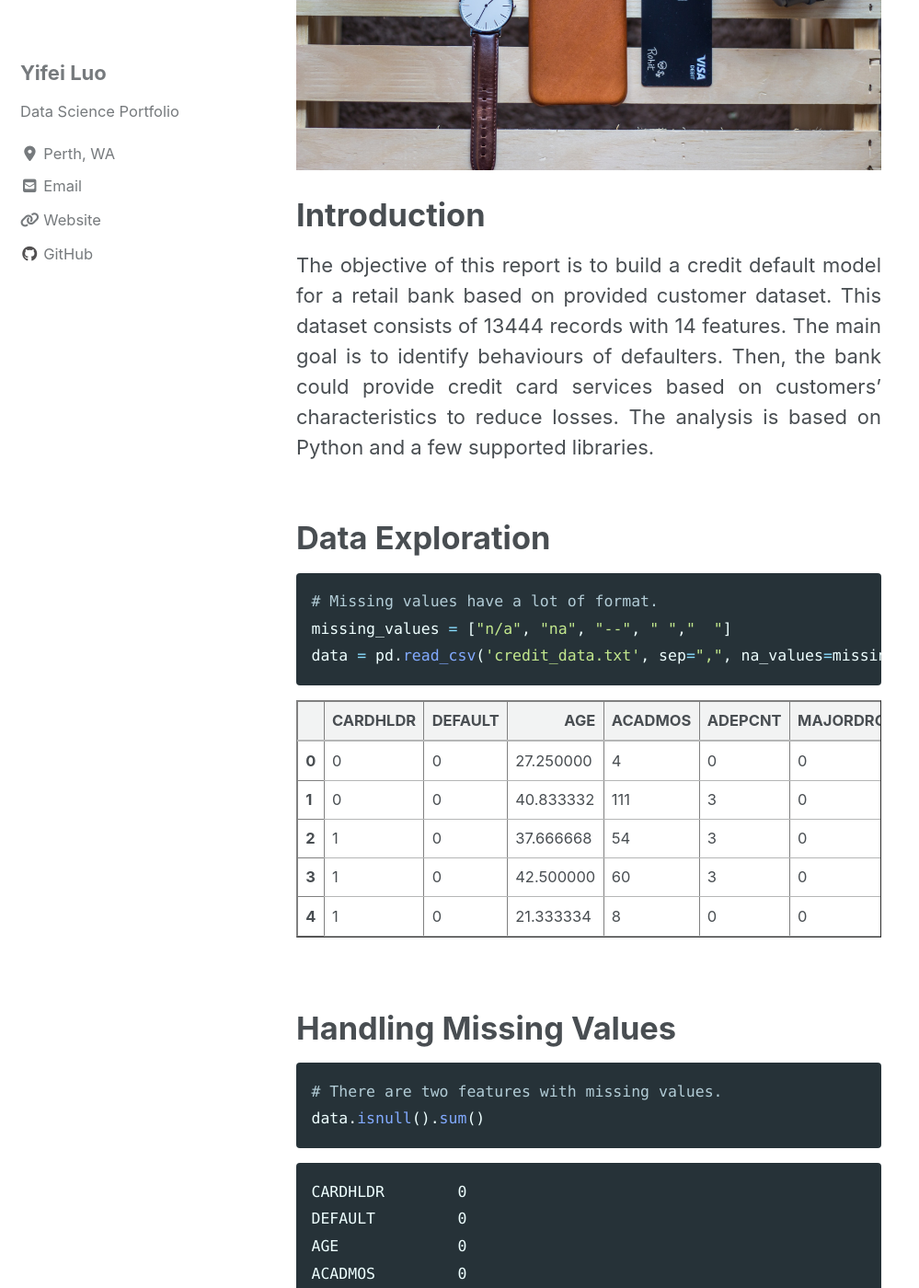
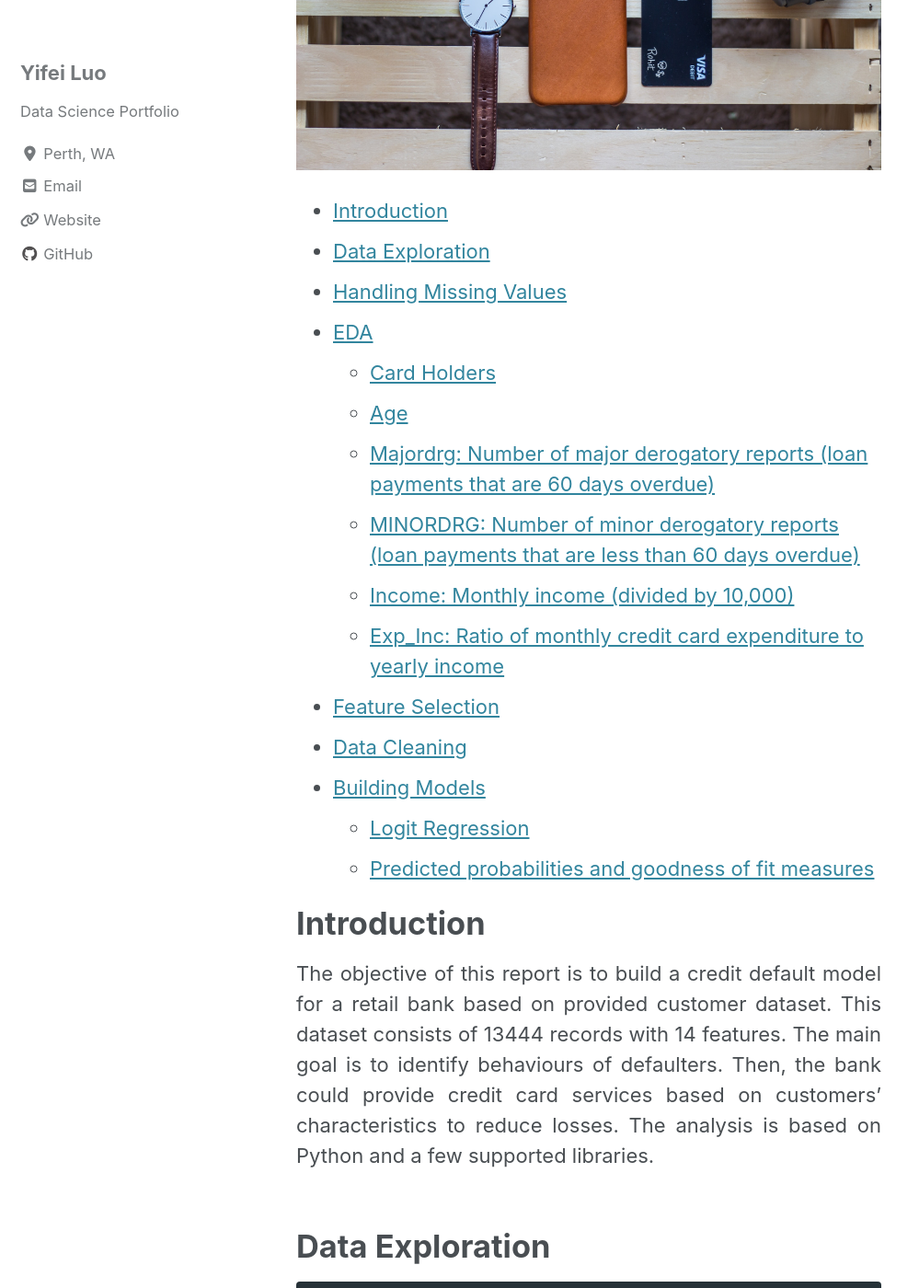
Before and after one commit to learn2gether/learn2gether.github.io, a Jekyll site: the page built from _posts/2018-02-01-Credit-Default-Analysis.md, in a window 1280 px wide and 1400 px high, scrolled down 440 px. Shown: the whole window at 92% size, without its empty margins (0-999 px from the left). Built offline with Jekyll 4.4.1, drawn with Linux system fonts in a browser that asks for light colours; cached includes are drawn as plain includes; nearby versions of some CDN libraries.

Commit message:
modify credit default

````diff
--- a/_posts/2018-02-01-Credit-Default-Analysis.md
+++ b/_posts/2018-02-01-Credit-Default-Analysis.md
@@ -10,9 +10,27 @@ excerpt: "A case study on Credit Default Analysis."
 ![alt text](https://learn2gether.github.io/images/posts/creditDefault/credit_card.jpg "Credit Card")
 
 
+- [Introduction](#introduction)
+- [Data Exploration](#data-exploration)
+- [Handling Missing Values](#handling-missing-values)
+- [EDA](#eda)
+  * [Card Holders](#card-holders)
+  * [Age](#age)
+  * [Majordrg: Number of major derogatory reports (loan payments that are 60 days overdue)](#majordry)
+  * [MINORDRG: Number of minor derogatory reports (loan payments that are less than 60 days overdue)](#minordrg)
+  * [Income: Monthly income (divided by 10,000)](#income)
+  * [Exp_Inc: Ratio of monthly credit card expenditure to yearly income](#exp_inc)
+- [Feature Selection](#feature-selection)
+- [Data Cleaning](#data-cleaning)
+- [Building Models](#building-models)
+  * [Logit Regression](#logit-regression)
+  * [Predicted probabilities and goodness of fit measures](#prediction)
+
+
 # Introduction
 <div style="text-align: justify"> The objective of this report is to build a credit default model for a retail bank based on provided customer dataset. This dataset consists of 13444 records with 14 features. The main goal is to identify behaviours of defaulters. Then, the bank could provide credit card services based on customers’ characteristics to reduce losses. The analysis is based on Python and a few supported libraries. </div>
 <br />
+
 # Data Exploration
 
 ```python
@@ -145,6 +163,7 @@ data = pd.read_csv('credit_data.txt', sep=",", na_values=missing_values)
 </table>
 </div>
 <br />
+
 # Handling Missing Values
 
 ```python
@@ -184,6 +203,7 @@ msno.matrix(data)
 truncatedData = data[~data['SPENDING'].isnull()]
 ```
 <br />
+
 # EDA
 
 <div style="text-align: justify"> The following diagram reflects the distribution of Default. By observing the whole sample population, we can see that defaulter is the minority which is less than ten percents. This figure is representative in the real world. However, the data is highly imbalanced, which may make the model overfitting the majority. </div>
@@ -574,6 +594,7 @@ truncatedData[truncatedData['EXP_INC']>(1/12)]['DEFAULT'].value_counts()
     1     348
     Name: DEFAULT, dtype: int64
 
+<br />
 
 # Feature Selection
 
@@ -589,6 +610,8 @@ sns.heatmap(corr, annot=True, linewidths=0.5, cmap='coolwarm')
 ```
 
 ![alt text](https://learn2gether.github.io/images/posts/creditDefault/corr.png "correlation")
+
+<br />
 
 # Data Cleaning
 
@@ -765,6 +788,7 @@ X.astype(float).info()
     memory usage: 1.1 MB
 
 <br />
+
 # Building models
 ## Logit Regression
 
@@ -863,18 +887,18 @@ logit_model.summary2()
 </table>
 
 <div style="text-align: justify"> According to above table, we can interpret some outcome outputs. There is a list of log likelihoods at each iteration. The first iteration is the log likelihood of the empty model without any predictors. At the next iteration, the predictor is considered in the model. At Each iteration, the log likelihood increases untill the maximum value. Pseudo R square reflects how well the model fit the data. If this value is closed to 1, it means that the model fit the data very well. However, pseduo R square values in both our probit and logit models are quite low, and we do not have a very goodness-of-fit for these models. </div>
-
+<br />
 <div style="text-align: justify"> It appears that there are some predictors which are statistically significant (p-value is less than 0.05) including AGE, ADEPCNT, MAJORDRG, MINORDRG, OWNRENT, INCOME, EXP_INC and LOGSPEND. </div>
 
 ![alt text](https://learn2gether.github.io/images/posts/creditDefault/logitModel.png "Logit Regression")
-
+<br />
 <div style="text-align: justify"> By interpreting the coefficient, we normally interpret the sign of the coefficient but not the magnitude. The magnitude cannot be interpreted using the coefficient because different models have differnt scales of coeffcients. If the sign of the coefficient is positive, instead of saying higher predictor variable will lead to higher response variable, we will interpret that the response variable is more likely to be the category of 1. On the contrary, we will say that the response variable is less likely to be the category of 1 if the sign of the coefficient is negative. For example, as people get older, they are less likely to default. </div>
 
 ###  Predicted probabilities and goodness of fit measures
 
-
+<br />
 <div style="text-align: justify"> In order to find out how well we predict, we can look at predictions probabilities produced by this model. The accuracy is above 90 percent for both probit and logit models which is actually perfect. However, it predicts almost all people who do not default but not a single defaulter. In fact, the data is highly imbalanced. Thus, the result reflects overfitting for both probit and logit models. </div>
-
+<br />
 
 ```python
 9502/truncatedData['DEFAULT'].count()
@@ -892,8 +916,9 @@ logit_model.pred_table()
     array([[9.502e+03, 1.000e+00],
            [9.960e+02, 0.000e+00]])
 
+<br />
 <div style="text-align: justify"> However, the magnitude of marginal effects can be interpreted. The marginal effects reflect the change in the probability of y=1 given a 1 unit change in an independent variable x. An increase in x increases (decreases) the probability that y=1 by the marginal effect expressed as a percent. For dummy independent variables, the marginal effect is expressed in comparision to the base category (x=0). For example, if someone is retired, they could be three percent more likely to have a insurance compared to those who are not retired. For continuous independent variable, the marginal effect is expressed for a one-unit change in x. For example, for each additional year of education, people are so many percent more likely to have insurance. Thus, we interpret both the sign and magnitude of the marginal effects. </div>
-
+<br />
 
 ```python
 me_logit = logit_model.get_margeff()
````
